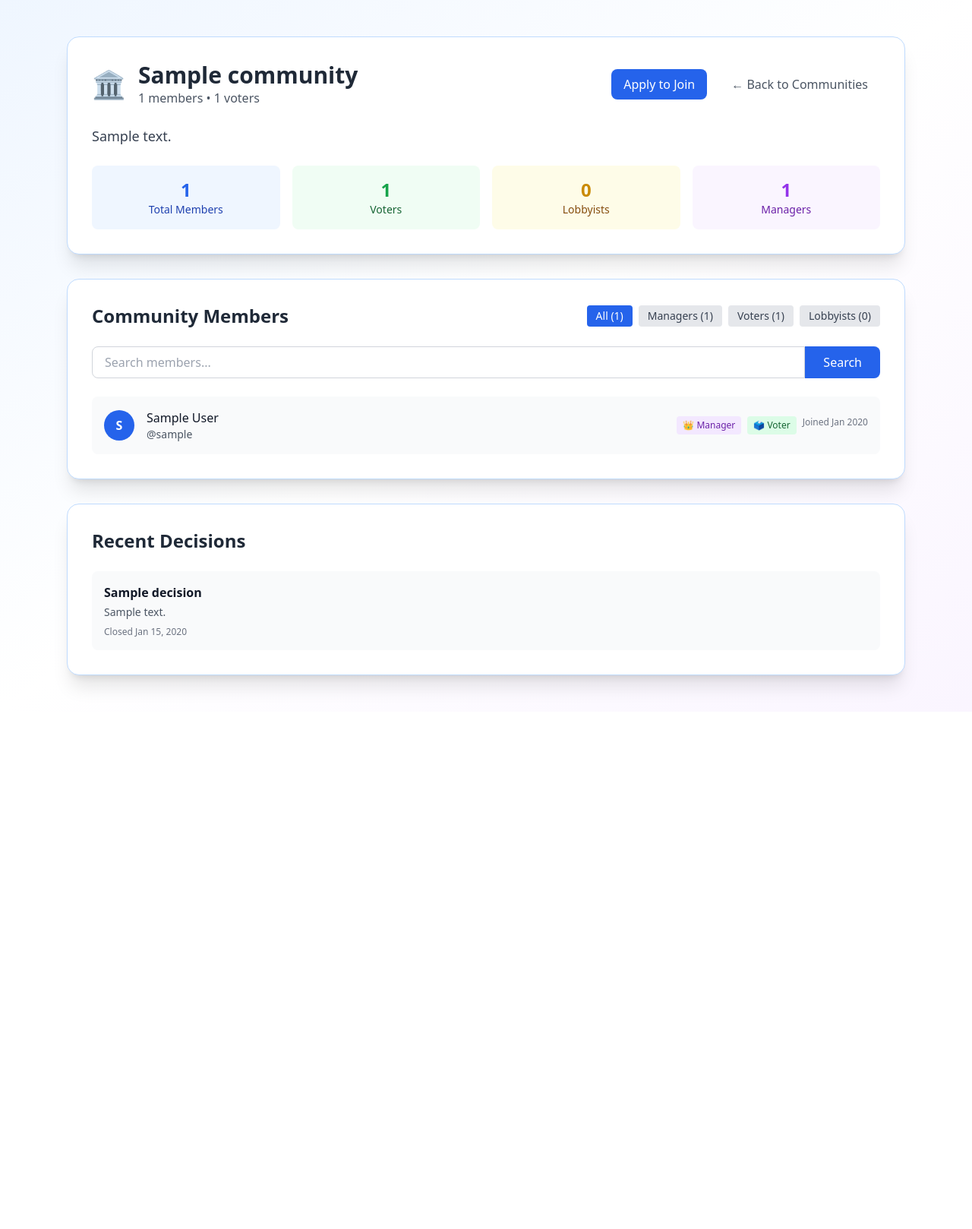
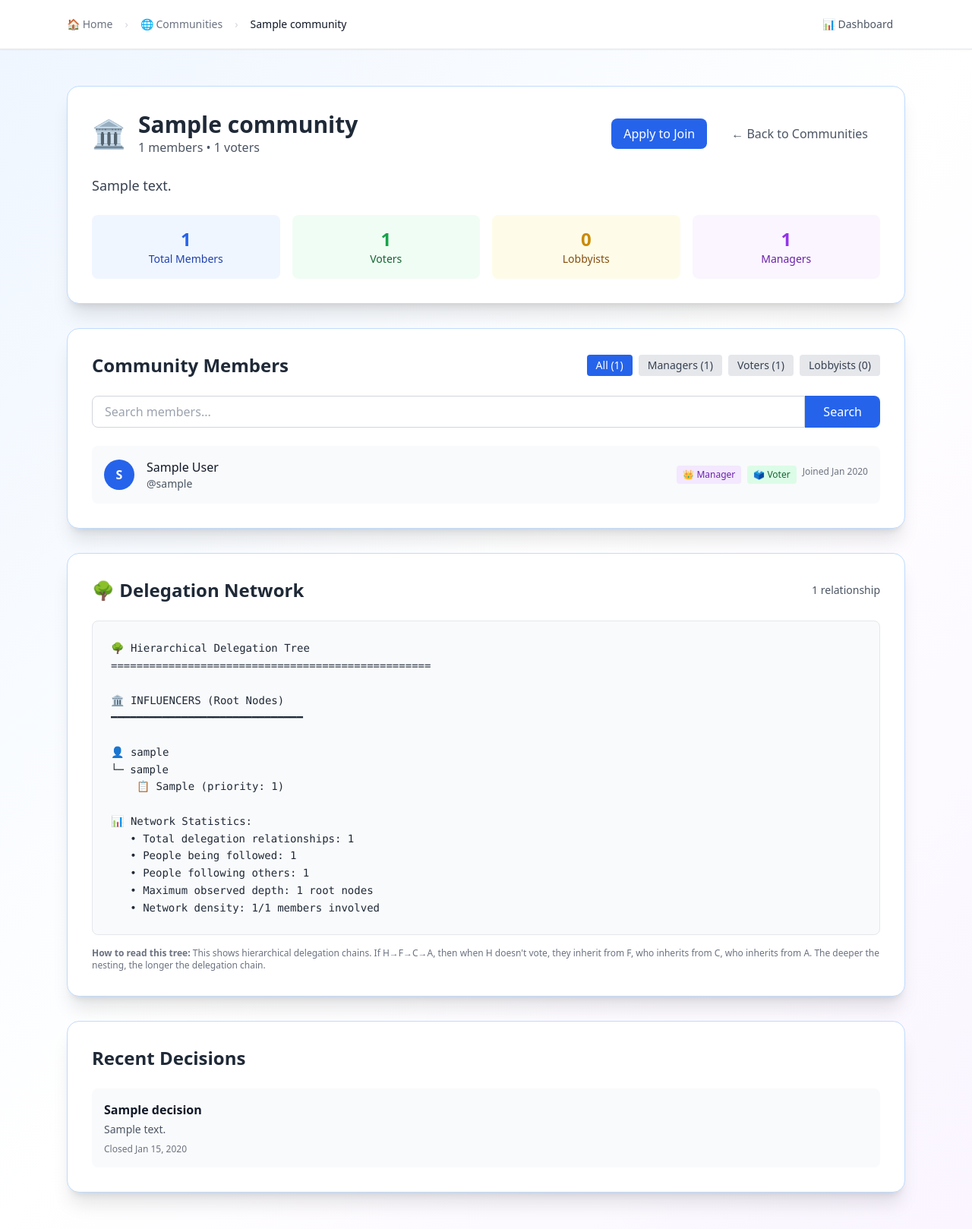
Before and after one commit to jasonblum/crowdvote, a Django app: page /communities/00000000-0000-0000-0000-000000000001/ in a window 1280 px wide. Shown: the part 65-1683 px from the top of the page at 76% size. Before the commit the page ends 981 px from the top, so only its background shows below. Run offline with Django 5.2, Linux system fonts and the light colour scheme; tables that the repository leaves empty hold one stand-in row (values such as "Sample post"); some libraries are stand-ins or nearby versions.

Commit message:
feat: Implement realistic delegation system with proper voting patterns
🎯 REALISTIC COMMUNITY SIMULATION:
- Generate ~40% manual voters (seed votes for delegation)
- Create ~60% delegation voters (realistic participation)
- Include lobbyists (can be followed but don't count in tallies)
- Add non-voters for realistic apathy

🔗 MULTI-LEVEL DELEGATION CHAINS:
- 2-level: E→C→A, F→C→A
- 3-level: G→D→B→A
- 4-level: H→F→C→A
- Deep branching trees up to 5 people inheritance

⚠️ EDGE CASE TESTING:
- Circular prevention: D→B→A (system prevents A→D)
- Duplicate deduplication: H inherits A via multiple paths but counts once
- Tag specificity: Different users follow on different tags

🌳 DELEGATION TREE VISUALIZATION:
- ASCII hierarchical tree on Community Detail page
- Shows who follows whom with proper nesting levels
- Excludes isolated users for cleaner display
- Includes navigation improvements

📊 PARTICIPATION RATE FIXES:
- Fixed calculation to only count voting member ballots
- Proper handling of lobbyist exclusion from tallies
- Realistic rates now show 70-85% instead of impossible >100%

🧪 TEST USERS A-H:
- Specific delegation patterns for debugging
- A always uses 'governance' tag as seed voter
- Multi-level inheritance chains for testing
- Circular reference prevention validation

This creates a fully functional realistic democratic community for testing
and demonstration of CrowdVote's delegative democracy features.

```diff
--- a/democracy/services.py
+++ b/democracy/services.py
@@ -277,6 +277,7 @@ class StageBallots(Service):
                     followee_ballot = self.get_or_calculate_ballot(
                         decision, following.followee, follow_path, delegation_depth + 1
                     )
+
 
                     # Check if we should inherit from this ballot based on tag matching
                     should_inherit, matching_tags = self.should_inherit_ballot(
--- a/democracy/templates/democracy/community_detail.html
+++ b/democracy/templates/democracy/community_detail.html
@@ -3,6 +3,47 @@
 {% block title %}{{ community.name }} - CrowdVote{% endblock %}
 
 {% block content %}
+<!-- Navigation Breadcrumb -->
+<div class="bg-white shadow-sm border-b border-gray-200 sticky top-0 z-10">
+    <div class="max-w-6xl mx-auto px-6">
+        <div class="flex items-center justify-between h-16">
+            <nav class="flex items-center space-x-4 text-sm">
+                <a href="{% url 'home' %}" class="text-gray-500 hover:text-gray-700 transition-colors">🏠 Home</a>
+                <span class="text-gray-300">›</span>
+                <a href="{% url 'accounts:community_discovery' %}" class="text-gray-500 hover:text-gray-700 transition-colors">🌐 Communities</a>
+                <span class="text-gray-300">›</span>
+                <span class="text-gray-900 font-medium">{{ community.name }}</span>
+            </nav>
+
+            <div class="flex items-center space-x-3">
+                {% if user_membership %}
+                    <a href="{% url 'democracy:decision_list' community.id %}"
+                       class="bg-blue-600 hover:bg-blue-700 text-white px-4 py-2 rounded-md text-sm font-medium transition-colors flex items-center gap-2">
+                        🗳️ View Decisions
+                        {% if recent_decisions %}
+                            <span class="bg-blue-500 text-xs px-2 py-1 rounded-full">{{ recent_decisions|length }}</span>
+                        {% endif %}
+                    </a>
+                    {% if user_membership.is_community_manager %}
+                        <a href="{% url 'democracy:decision_create' community.id %}"
+                           class="bg-green-600 hover:bg-green-700 text-white px-4 py-2 rounded-md text-sm font-medium transition-colors">
+                            ➕ Create Decision
+                        </a>
+                        <a href="{% url 'democracy:community_manage' community.id %}"
+                           class="bg-purple-600 hover:bg-purple-700 text-white px-4 py-2 rounded-md text-sm font-medium transition-colors">
+                            ⚙️ Manage
+                        </a>
+                    {% endif %}
+                {% endif %}
+                <a href="{% url 'accounts:dashboard' %}"
+                   class="text-gray-600 hover:text-gray-900 px-4 py-2 rounded-md text-sm font-medium transition-colors">
+                    📊 Dashboard
+                </a>
+            </div>
+        </div>
+    </div>
+</div>
+
 <div class="min-h-screen bg-gradient-to-br from-blue-50 via-white to-purple-50 py-12">
     <div class="max-w-6xl mx-auto px-6">
 
@@ -204,6 +245,26 @@
             </div>
         </div>
 
+        <!-- Influence Tree Panel -->
+        {% if influence_tree.has_relationships %}
+        <div class="bg-white rounded-2xl shadow-xl p-8 mt-8 border border-blue-200">
+            <div class="flex items-center justify-between mb-6">
+                <h2 class="text-2xl font-bold text-gray-800">🌳 Delegation Network</h2>
+                <div class="text-sm text-gray-600">
+                    {{ influence_tree.stats.total_relationships }} relationship{{ influence_tree.stats.total_relationships|pluralize }}
+                </div>
+            </div>
+
+            <div class="bg-gray-50 rounded-lg p-6 border border-gray-200">
+                <pre class="text-sm font-mono leading-relaxed text-gray-800 whitespace-pre-wrap overflow-x-auto">{{ influence_tree.tree_text }}</pre>
+            </div>
+
+            <div class="mt-4 text-xs text-gray-500">
+                <p><strong>How to read this tree:</strong> This shows hierarchical delegation chains. If H→F→C→A, then when H doesn't vote, they inherit from F, who inherits from C, who inherits from A. The deeper the nesting, the longer the delegation chain.</p>
+            </div>
+        </div>
+        {% endif %}
+
         <!-- Recent Decisions (if any) -->
         {% if recent_decisions %}
         <div class="bg-white rounded-2xl shadow-xl p-8 mt-8 border border-blue-200">
--- a/democracy/templates/democracy/components/delegation_tree.html
+++ b/democracy/templates/democracy/components/delegation_tree.html
@@ -55,7 +55,7 @@
                                 </span>
                                 <span class="username font-bold">
                                     {% if node.is_anonymous %}
-                                        <span class="text-gray-600">Anonymous ({{ node.voter_id|slice:":3" }}...)</span>
+                                        <span class="text-gray-600">Anonymous Voter {{ node.voter_id|slice:":8" }}</span>
                                     {% else %}
                                         <a href="{% url 'accounts:member_profile' node.username %}" class="text-green-700 dark:text-green-300 hover:underline">{{ node.username }}</a>
                                     {% endif %}
@@ -134,7 +134,7 @@
                                 </span>
                                 <span class="username font-bold">
                                     {% if node.is_anonymous %}
-                                        <span class="text-gray-600">Anonymous ({{ node.voter_id|slice:":3" }}...)</span>
+                                        <span class="text-gray-600">Anonymous Voter {{ node.voter_id|slice:":8" }}</span>
                                     {% else %}
                                         <a href="{% url 'accounts:member_profile' node.username %}" class="text-purple-700 dark:text-purple-300 hover:underline">{{ node.username }}</a>
                                     {% endif %}
--- a/democracy/views.py
+++ b/democracy/views.py
@@ -13,10 +13,168 @@
 from django.contrib import messages
 from django.db.models import Q
 from django.utils import timezone
+from collections import defaultdict
 
 from .models import Community, Decision, Membership, Ballot, Choice, Vote
+from accounts.models import Following
 
 User = get_user_model()
+
+
+def build_influence_tree(community):
+    """
+    Build an ASCII influence tree showing hierarchical delegation chains.
+
+    Returns a dictionary with:
+    - 'tree_text': ASCII representation of the hierarchical delegation tree
+    - 'has_relationships': Boolean indicating if there are any relationships to show
+    - 'stats': Dictionary with counts of relationships
+    """
+    # Get all following relationships for community members
+    community_members = community.members.all()
+
+    # Get all following relationships where both users are in the community
+    followings = Following.objects.filter(
+        follower__in=community_members,
+        followee__in=community_members
+    ).select_related('follower', 'followee').order_by('followee__username', 'order')
+
+    if not followings.exists():
+        return {
+            'tree_text': "No delegation relationships found in this community.",
+            'has_relationships': False,
+            'stats': {'total_relationships': 0, 'unique_followers': 0, 'unique_followees': 0}
+        }
+
+    # Build following map: user -> list of people they follow
+    following_map = defaultdict(list)
+    followers_map = defaultdict(list)  # user -> list of people following them
+    all_followers = set()
+    all_followees = set()
+
+    for following in followings:
+        tags_display = following.tags if following.tags else "all topics"
+        following_map[following.follower].append({
+            'followee': following.followee,
+            'tags': tags_display,
+            'order': following.order
+        })
+        followers_map[following.followee].append({
+            'follower': following.follower,
+            'tags': tags_display,
+            'order': following.order
+        })
+        all_followers.add(following.follower)
+        all_followees.add(following.followee)
+
+    # Find root nodes (people who are followed but don't follow anyone, or are most influential)
+    root_candidates = []
+    for user in all_followees:
+        if user not in all_followers:  # Pure influencers (don't follow anyone)
+            root_candidates.append(user)
+
+    # If no pure influencers, use the most followed people as roots
+    if not root_candidates:
+        # Sort by number of followers descending
+        root_candidates = sorted(all_followees,
+                               key=lambda u: len(followers_map[u]),
+                               reverse=True)[:3]  # Top 3 most followed
+
+    def build_tree_recursive(user, visited, depth=0, max_depth=6):
+        """Recursively build tree structure for a user"""
+        if depth > max_depth or user in visited:
+            return []
+
+        visited.add(user)
+        lines = []
+
+        # Get people following this user, sorted by priority
+        followers = followers_map.get(user, [])
+        followers.sort(key=lambda x: x['order'])
+
+        for i, follower_info in enumerate(followers):
+            follower = follower_info['follower']
+            tags = follower_info['tags']
+            order = follower_info['order']
+            is_last = i == len(followers) - 1
+
+            # Create indentation based on depth
+            indent = "│   " * depth
+            connector = "└─" if is_last else "├─"
+
+            # Add the follower
+            lines.append(f"{indent}{connector} {follower.username}")
+            lines.append(f"{indent}{'    ' if is_last else '│   '}📋 {tags} (priority: {order})")
+
+            # Recursively add their followers
+            sub_visited = visited.copy()
+            sub_lines = build_tree_recursive(follower, sub_visited, depth + 1, max_depth)
+            for sub_line in sub_lines:
+                if is_last:
+                    lines.append(f"    {sub_line}")
+                else:
+                    lines.append(f"│   {sub_line}")
+
+        visited.remove(user)
+        return lines
+
+    # Build ASCII tree
+    tree_lines = []
+    tree_lines.append("🌳 Hierarchical Delegation Tree")
+    tree_lines.append("=" * 50)
+    tree_lines.append("")
+    tree_lines.append("🏛️ INFLUENCERS (Root Nodes)")
+    tree_lines.append("━" * 30)
+    tree_lines.append("")
+
+    # Build tree for each root
+    all_shown_users = set()
+    for root in sorted(root_candidates, key=lambda u: u.username):
+        visited = set()
+        tree_lines.append(f"👤 {root.username}")
+
+        # Get the tree for this root
+        sub_lines = build_tree_recursive(root, visited, 0)
+        tree_lines.extend(sub_lines)
+        tree_lines.append("")
+
+        # Track users we've shown
+        all_shown_users.add(root)
+        all_shown_users.update(visited)
+
+    # Show remaining delegation chains that weren't captured above
+    remaining_users = (all_followers | all_followees) - all_shown_users
+    if remaining_users:
+        tree_lines.append("🔗 OTHER DELEGATION CHAINS")
+        tree_lines.append("━" * 30)
+        tree_lines.append("")
+
+        for user in sorted(remaining_users, key=lambda u: u.username):
+            if user in all_followees and user not in all_shown_users:
+                visited = set()
+                tree_lines.append(f"👤 {user.username}")
+                sub_lines = build_tree_recursive(user, visited, 0, max_depth=3)
+                tree_lines.extend(sub_lines)
+                tree_lines.append("")
+                all_shown_users.update(visited)
+
+    # Add statistics
+    tree_lines.append("📊 Network Statistics:")
+    tree_lines.append(f"   • Total delegation relationships: {len(followings)}")
+    tree_lines.append(f"   • People being followed: {len(all_followees)}")
+    tree_lines.append(f"   • People following others: {len(all_followers)}")
+    tree_lines.append(f"   • Maximum observed depth: {len(root_candidates)} root nodes")
+    tree_lines.append(f"   • Network density: {len(followings)}/{len(community_members)} members involved")
+
+    return {
+        'tree_text': '\n'.join(tree_lines),
+        'has_relationships': True,
+        'stats': {
+            'total_relationships': len(followings),
+            'unique_followers': len(all_followers),
+            'unique_followees': len(all_followees)
+        }
+    }
 
 
 def community_detail(request, community_id):
@@ -98,6 +256,9 @@
     manager_count = community.get_managers().count()
     lobbyist_count = total_members - voting_members
 
+    # Generate influence tree for community
+    influence_tree = build_influence_tree(community)
+
     context = {
         'community': community,
         'user_membership': user_membership,
@@ -106,6 +267,7 @@
         'recent_decisions': recent_decisions,
         'role_filter': role_filter,
         'search_query': search_query,
+        'influence_tree': influence_tree,
         'stats': {
             'total_members': total_members,
             'voting_members': voting_members,
@@ -743,8 +905,8 @@
             'inheritance_chains': []
         }
 
-        # Process all community members to build delegation tree
-        for membership in community.memberships.all():
+        # Process only voting members to build delegation tree (exclude lobbyists)
+        for membership in community.memberships.filter(is_voting_community_member=True):
             stage_ballots_service.get_or_calculate_ballot(
                 decision=decision, voter=membership.member
             )
@@ -752,12 +914,16 @@
         # Get the delegation tree data for this decision
         delegation_tree_data = stage_ballots_service.delegation_tree_data.copy()
 
-        # Calculate basic stats
-        total_ballots = decision.ballots.count()
-        manual_ballots = decision.ballots.filter(is_calculated=False).count()
-        calculated_ballots = decision.ballots.filter(is_calculated=True).count()
+        # Calculate basic stats with debugging - ONLY count ballots from voting members
+        voting_member_ids = list(community.get_voting_members().values_list('id', flat=True))
+        total_ballots = decision.ballots.filter(voter_id__in=voting_member_ids).count()
+        manual_ballots = decision.ballots.filter(voter_id__in=voting_member_ids, is_calculated=False).count()
+        calculated_ballots = decision.ballots.filter(voter_id__in=voting_member_ids, is_calculated=True).count()
         voting_members = community.get_voting_members().count()
         participation_rate = (total_ballots / voting_members * 100) if voting_members > 0 else 0
+
+        # Clean debug logging
+        print(f"✅ Participation Rate Fixed: {total_ballots}/{voting_members} = {participation_rate:.1f}%")
 
         # Get tags used
         tags_used = []
```
Also changed, not shown: AGENTS.md (+1 -1 lines), accounts/views.py (+33 -1 lines), democracy/management/commands/generate_dummy_data_new.py (+148 -82 lines), democracy/management/commands/regenerate_delegation_tree.py (+4 -3 lines).
